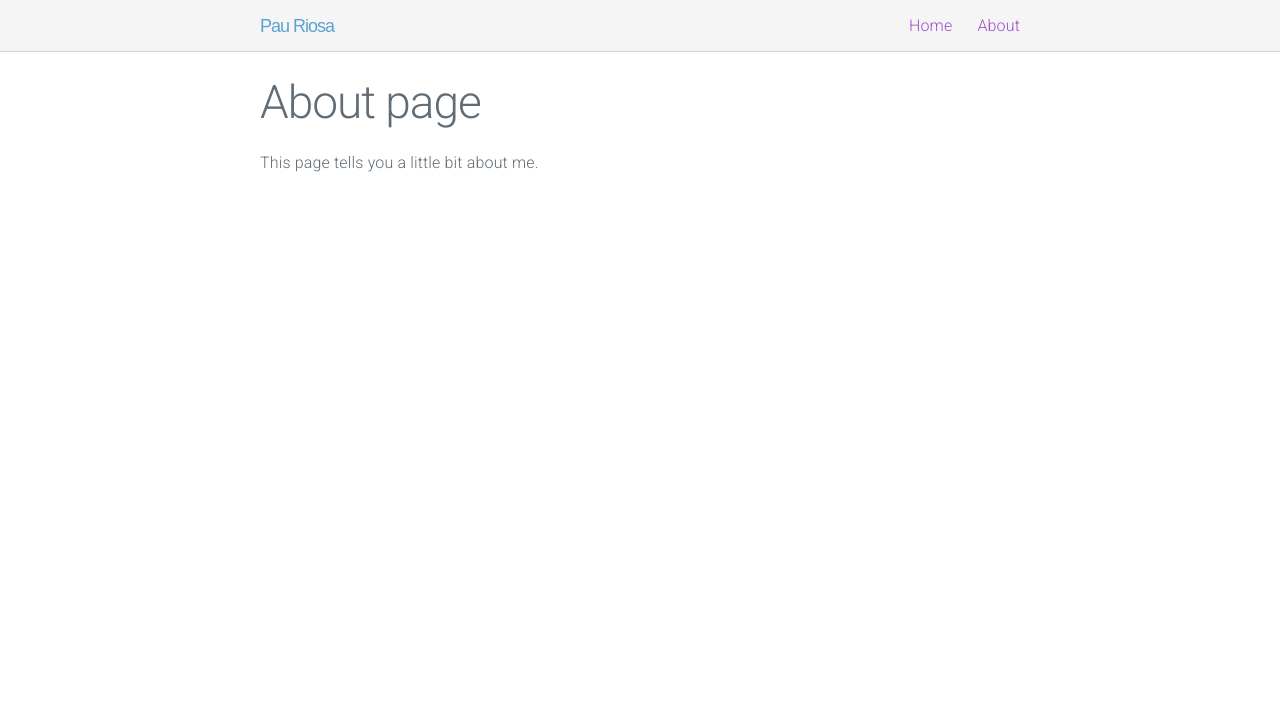
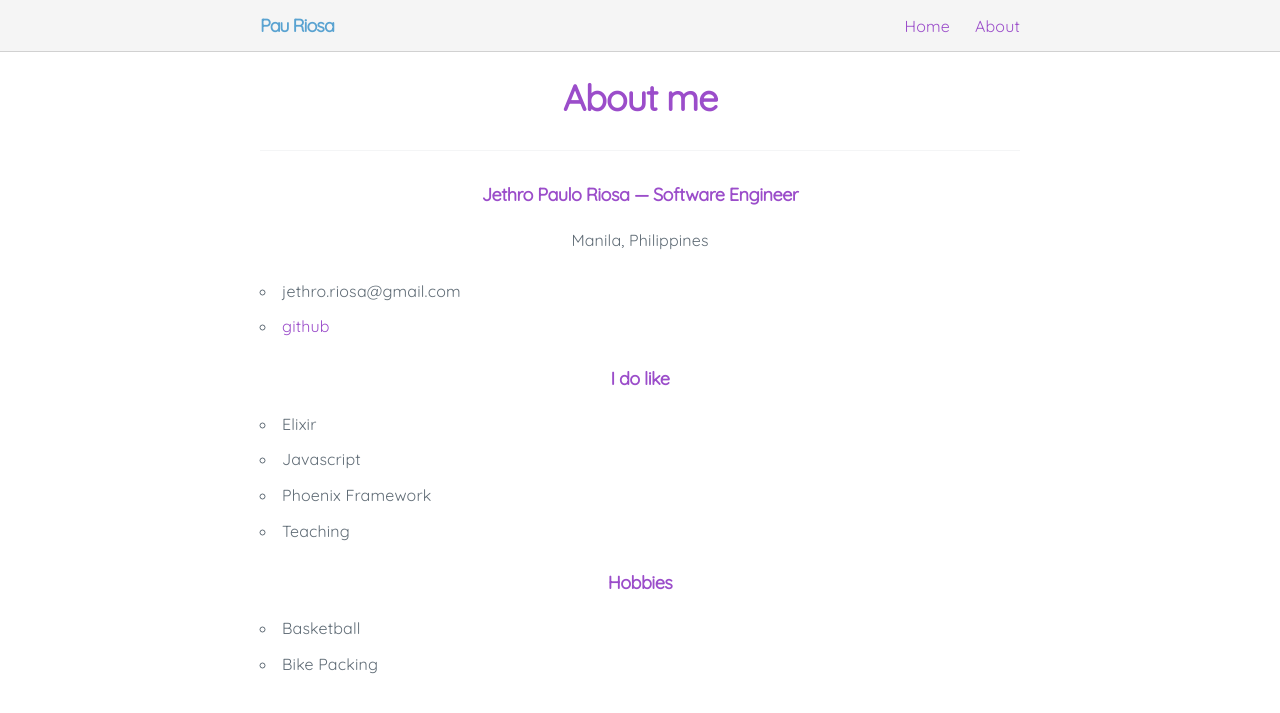
Before and after one commit to pau-riosa/pau-riosa.github.io, a Jekyll site: the page built from about.md, in a window 1280 px wide. Shown: the top 713 px of the page. Built offline with Jekyll 4.4.1, drawn with Linux system fonts in a browser that asks for light colours.

Commit message:
added new styles to my blog page

```diff
--- a/_layouts/default.html
+++ b/_layouts/default.html
@@ -3,6 +3,7 @@
   <head>
     <meta charset="UTF-8">
     <title>{{ page.title }}</title>
+    <link rel="stylesheet" href="https://fonts.googleapis.com/css?family=Quicksand">
     <link rel="stylesheet" href="https://fonts.googleapis.com/css?family=Roboto:300,300italic,700,700italic">
     <link rel="stylesheet" href="https://cdnjs.cloudflare.com/ajax/libs/normalize/8.0.1/normalize.css">
     <link rel="stylesheet" href="https://cdnjs.cloudflare.com/ajax/libs/milligram/1.4.1/milligram.css">
--- a/_layouts/post.html
+++ b/_layouts/post.html
@@ -3,5 +3,5 @@ layout: default
 author: jill
 ---
 <h1>{{page.title}}</h1>
-<p>{{ page.date | date_to_string }} - {{ page.author }}</p>
-{{ content }}
+<div class="post-date-author">{{ page.date | date: "%-d %B %Y" }} - {{ page.author }}</div>
+<div class="post-content">{{ content }}</div>
--- a/about.md
+++ b/about.md
@@ -2,6 +2,25 @@
 layout: default
 title: About
 ---
-# About page
 
-This page tells you a little bit about me.
+## About me
+
+-----------------
+
+##### Jethro Paulo Riosa --- Software Engineer
+<p style="text-align: center;">Manila, Philippines</p>
+
+- jethro.riosa@gmail.com
+- [github](https://github.com/pau-riosa)
+
+##### I do like
+
+- Elixir
+- Javascript
+- Phoenix Framework
+- Teaching
+
+##### Hobbies
+
+- Basketball
+- Bike Packing
--- a/assets/css/style.css
+++ b/assets/css/style.css
@@ -1,3 +1,12 @@
+* {
+    font-family: "Quicksand", Heltvetica, sans-serif;
+}
+h1, h2, h3, h4, h5, h6 {
+    text-align: center;
+    font-weight: bold;
+    color: #9b4dca;
+}
+
 .wrapper {
     display: block;
     overflow: hidden;
@@ -42,7 +51,7 @@
 }
 
 .navigation .navigation-title, .navigation .title  {
-    font-family: "Quicksand",Heltvetica,sans-serif;
+    font-family: "Quicksand", Heltvetica, sans-serif;
     position: relative;
 }
 
@@ -63,6 +72,30 @@
     padding: 8rem 0 2rem;
 }
 
-ul {
+.post-list {
     list-style: none;
+    margin-top: 25px;
 }
+
+.post-link {
+    font-size: 2rem;
+    font-weight: 300;
+}
+
+.post-excerpt, .post-title {
+    text-align: justify;
+}
+
+.post-date {
+    font-size: 16px;
+    float: right;
+}
+.post-date-author {
+    text-align: center;
+    font-size: 16px;
+    margin-bottom: 10px;
+}
+
+.post-content {
+    text-align: justify !important;
+}
```
Also changed, not shown: index.html (+5 -3 lines).
